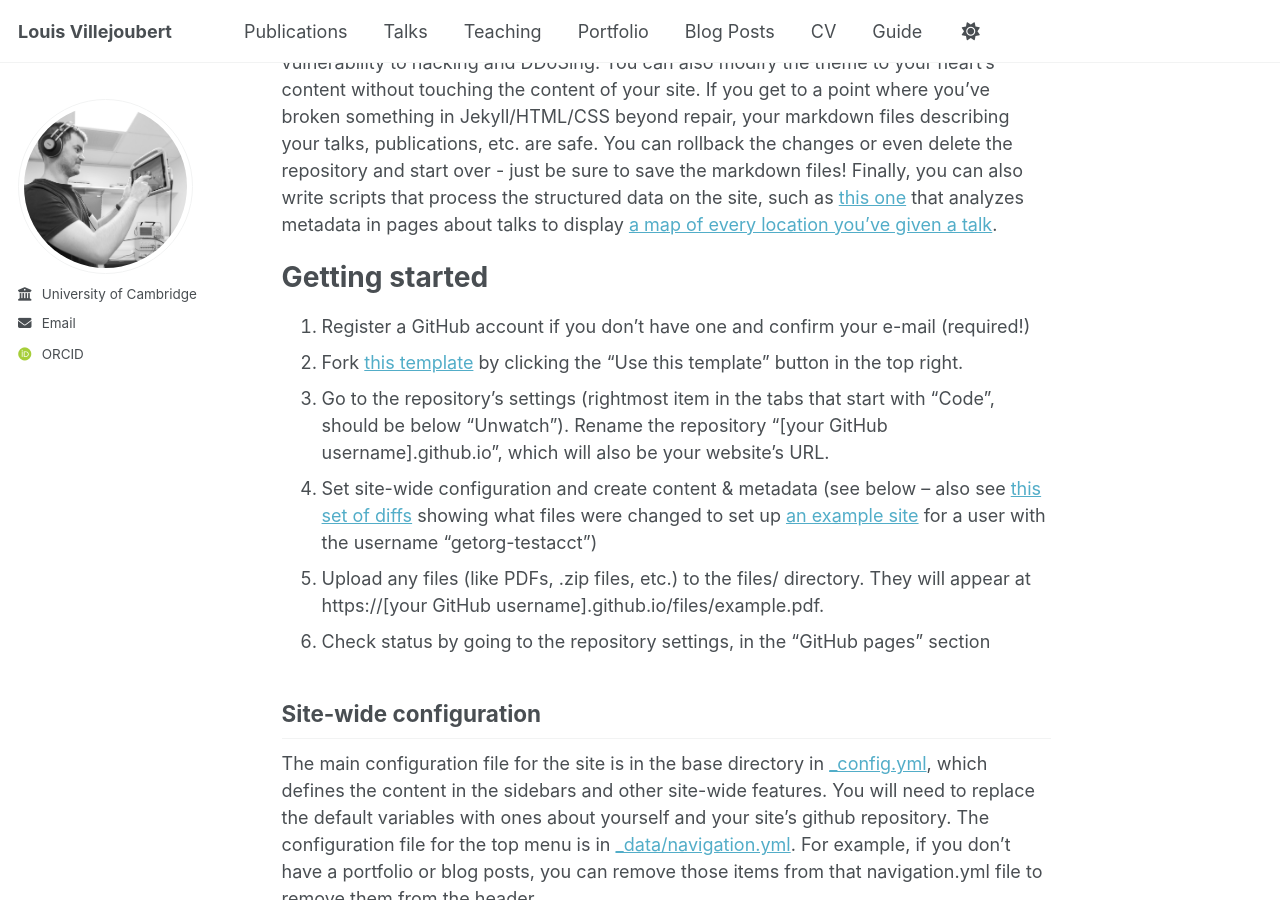
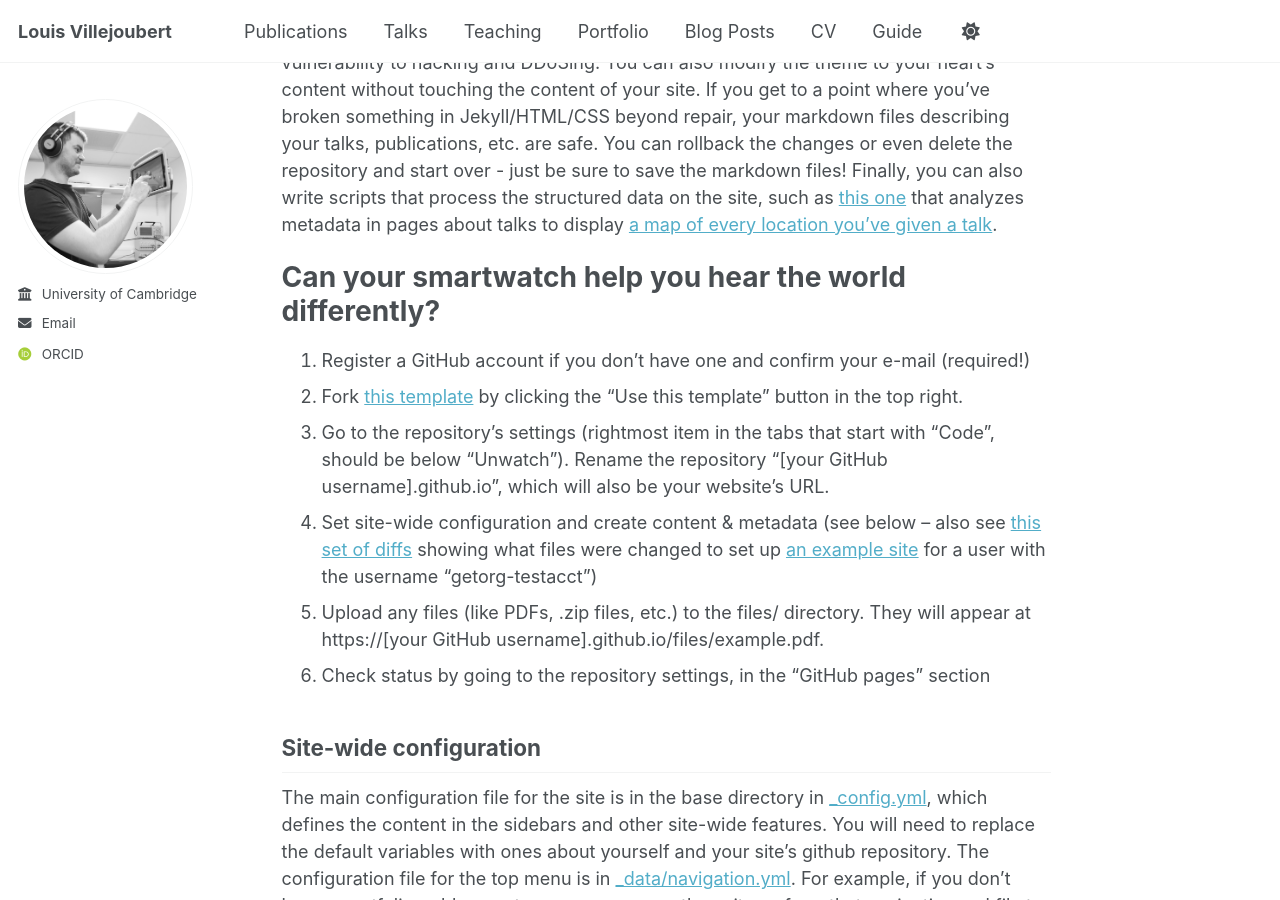
Before and after one commit to VillejoubertLouis/villejoubertlouis.github.io, a Jekyll site: the page built from _pages/about.md, in a window 1280 px wide and 900 px high, scrolled down 629 px. Built offline with Jekyll 4.4.1, drawn with Linux system fonts in a browser that asks for light colours; some web fonts are replaced.

Commit message:
Update about.md

```diff
--- a/_pages/about.md
+++ b/_pages/about.md
@@ -19,7 +19,7 @@ Like many other Jekyll-based GitHub Pages templates, Academic Pages makes you se
 
 Many of the features of dynamic content management systems (like Wordpress) can be achieved in this fashion, using a fraction of the computational resources and with far less vulnerability to hacking and DDoSing. You can also modify the theme to your heart's content without touching the content of your site. If you get to a point where you've broken something in Jekyll/HTML/CSS beyond repair, your markdown files describing your talks, publications, etc. are safe. You can rollback the changes or even delete the repository and start over - just be sure to save the markdown files! Finally, you can also write scripts that process the structured data on the site, such as [this one](https://github.com/academicpages/academicpages.github.io/blob/master/talkmap.ipynb) that analyzes metadata in pages about talks to display [a map of every location you've given a talk](https://academicpages.github.io/talkmap.html).
 
-Getting started
+Can your smartwatch help you hear the world differently?
 ======
 1. Register a GitHub account if you don't have one and confirm your e-mail (required!)
 1. Fork [this template](https://github.com/academicpages/academicpages.github.io) by clicking the "Use this template" button in the top right.
```
